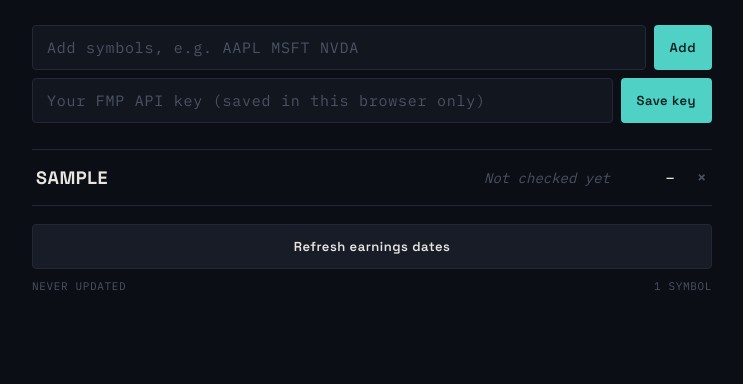
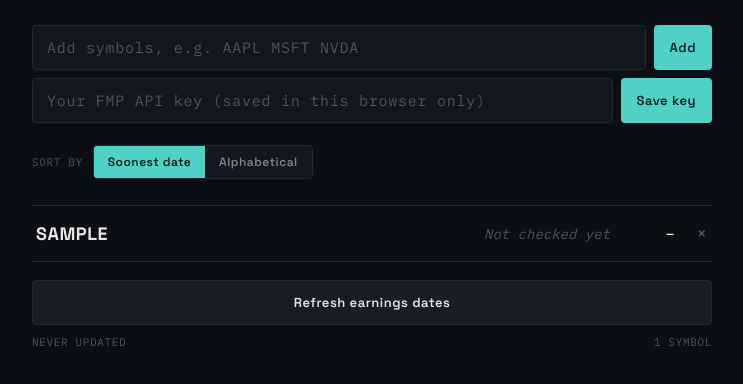
Before and after one commit to sqwang01/earning-board, a plain HTML site: page index.html in a window 1280 px wide. Both pictures are taken after typing "Sample" into the empty fields and a click on the button "Add". Shown: the part 84-468 px from the top of the page, without its empty margins (268-1011 px from the left). Drawn offline with Linux system fonts and the light colour scheme.

Commit message:
Add files via upload

```diff
--- a/index.html
+++ b/index.html
@@ -111,6 +111,36 @@
     margin-top: 26px;
     border-top: 1px solid var(--line);
   }
+  .sort-row {
+    display: flex;
+    align-items: center;
+    gap: 10px;
+    margin-top: 22px;
+  }
+  .sort-label {
+    color: var(--text-dimmer);
+    font-size: 11px;
+    letter-spacing: 0.06em;
+    text-transform: uppercase;
+  }
+  .sort-toggle {
+    display: inline-flex;
+    border: 1px solid var(--line);
+    border-radius: 4px;
+    overflow: hidden;
+  }
+  .sort-btn {
+    background: var(--bg-elev);
+    color: var(--text-dim);
+    border: none;
+    border-radius: 0;
+    padding: 8px 14px;
+    font-size: 12px;
+  }
+  .sort-btn.active {
+    background: var(--teal);
+    color: #06201D;
+  }
   .row {
     display: grid;
     grid-template-columns: 90px 1fr auto 50px 20px;
@@ -205,6 +235,14 @@
     <button class="btn-add" id="saveKeyBtn">Save key</button>
   </div>
 
+  <div class="sort-row">
+    <span class="sort-label">Sort by</span>
+    <div class="sort-toggle">
+      <button class="sort-btn" id="sortSoonestBtn">Soonest date</button>
+      <button class="sort-btn" id="sortAlphaBtn">Alphabetical</button>
+    </div>
+  </div>
+
   <div id="board" class="board"></div>
 
   <button class="btn-refresh" id="refreshBtn">Refresh earnings dates</button>
@@ -222,6 +260,7 @@ let watchlist = [];
 let earningsData = {}; // { SYMBOL: { date: 'YYYY-MM-DD'|null, name: string|null } }
 let lastUpdated = null;
 let fmpApiKey = '';
+let sortMode = 'soonest'; // 'soonest' | 'alpha'
 
 const boardEl = document.getElementById('board');
 const inputEl = document.getElementById('symbolInput');
@@ -232,6 +271,8 @@ const refreshBtn = document.getElementById('refreshBtn');
 const lastUpdatedEl = document.getElementById('lastUpdated');
 const countEl = document.getElementById('count');
 const errorEl = document.getElementById('errorMsg');
+const sortSoonestBtn = document.getElementById('sortSoonestBtn');
+const sortAlphaBtn = document.getElementById('sortAlphaBtn');
 
 function daysUntil(dateStr) {
   if (!dateStr) return null;
@@ -256,7 +297,11 @@ function render() {
     return;
   }
 
+  sortSoonestBtn.classList.toggle('active', sortMode === 'soonest');
+  sortAlphaBtn.classList.toggle('active', sortMode === 'alpha');
+
   const sorted = [...watchlist].sort((a, b) => {
+    if (sortMode === 'alpha') return a.localeCompare(b);
     const da = daysUntil(earningsData[a]?.date);
     const db = daysUntil(earningsData[b]?.date);
     if (da === null && db === null) return a.localeCompare(b);
@@ -298,6 +343,7 @@ function loadStorage() {
       watchlist = parsed.watchlist || [];
       earningsData = parsed.data || {};
       lastUpdated = parsed.updatedAt || null;
+      sortMode = parsed.sortMode === 'alpha' ? 'alpha' : 'soonest';
     }
   } catch (e) {
     console.error('load failed', e);
@@ -313,7 +359,7 @@ function loadStorage() {
 
 function saveState() {
   try {
-    const payload = JSON.stringify({ watchlist, data: earningsData, updatedAt: lastUpdated });
+    const payload = JSON.stringify({ watchlist, data: earningsData, updatedAt: lastUpdated, sortMode });
     localStorage.setItem(STATE_KEY, payload);
     errorEl.textContent = '';
     return true;
@@ -435,6 +481,8 @@ inputEl.addEventListener('keydown', e => { if (e.key === 'Enter') addSymbol(); }
 saveKeyBtn.addEventListener('click', saveApiKey);
 apiKeyInput.addEventListener('keydown', e => { if (e.key === 'Enter') saveApiKey(); });
 refreshBtn.addEventListener('click', fetchEarningsDates);
+sortSoonestBtn.addEventListener('click', () => { sortMode = 'soonest'; saveState(); render(); });
+sortAlphaBtn.addEventListener('click', () => { sortMode = 'alpha'; saveState(); render(); });
 
 boardEl.addEventListener('click', e => {});
 
```
